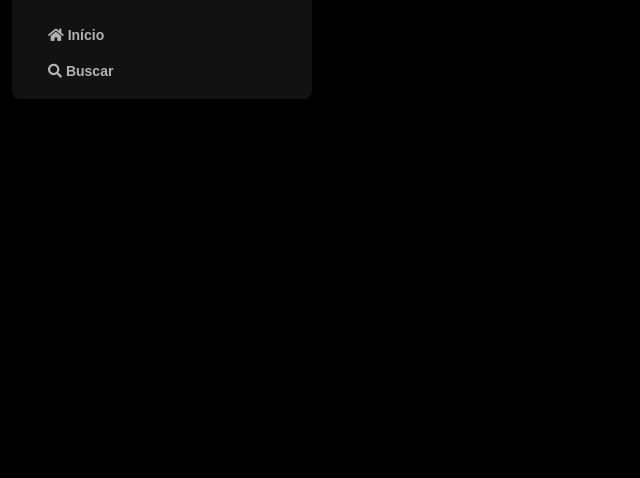
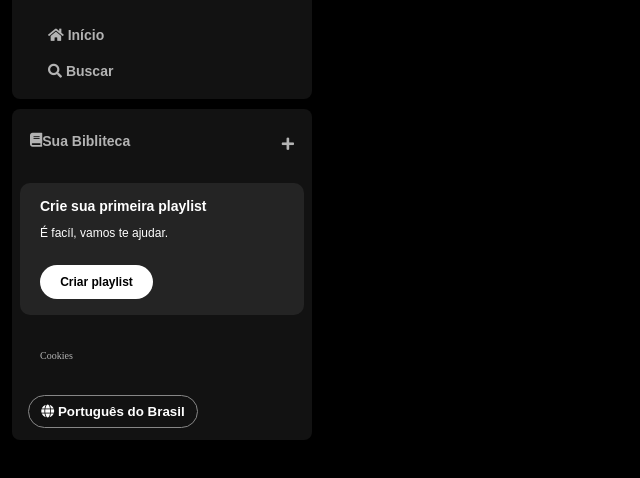
Before and after one commit to Vasconcelos-D/-immersion-Alura-HTML_CSS_JS, a plain HTML site: page index.html in a window 1280 px wide. Shown: the part 74-552 px from the top of the page, without its empty margins (0-640 px from the left). Drawn offline with Linux system fonts and the light colour scheme.

Commit message:
Segunda aula Imersão Alura, HTML, CSS, JS

```diff
--- a/index.html
+++ b/index.html
@@ -22,7 +22,6 @@
                     <img src="./assets/icons/logo-spotify.png" alt="Logo Spotify">
                 </a>
             </div>
-            <div>
             <ul>
                 <li>
                     <a href="#">
@@ -37,9 +36,40 @@
                     </a>
                 </li>
             </ul>
+        </nav>
+
+        <div class="library">
+            <div class="library__content">
+                <button class="library__button">
+                    <span class="fa fa-book"></span>
+
+                    <span>Sua Bibliteca</span>
+                </button>
+                <span class="fa fa-plus"></span>
             </div>
-        </nav>
+            <section class="section-playlist">
+                <div class="section-playlist__content">
+                    <span class="text title">Crie sua primeira playlist</span>
+                    <span class="text subtitle">É facíl, vamos te ajudar.</span>
+                    <button class="section-playlist__button">
+                        <span>Criar playlist</span>
+                    </button>
+            </section>
+            <div class="cookies">
+                <a href="">Cookies</a>
+            </div>
+
+            <div class="languages">
+                <button class="languages__button">
+                    <span class="fa fa-globe"></span>
+                    <span>Português do Brasil</span>
+                </button>
+            </div>
+        </div>
     </div>
 </body>
+<footer>
+
+</footer>
 
 </html>
--- a/styles.css
+++ b/styles.css
@@ -10,21 +10,29 @@ body {
     padding: 12px;
     width: 300px;
 }
+
 .sidebar__navigation {
     background-color: #121212;
     border-radius: 8px;
     padding: 16px 0 0 16px;
 }
+
 .sidebar__navigation .logo {
     background: #121212;
     display: flex;
     border-radius: 8px;
     padding: 16px 0 0 16px;
 }
+
+.sidebar__navigation .logo img {
+    width: 80px;
+}
+
 .sidebar nav ul {
     margin-top: 20px;
     padding: 0 20px 10px 20px ;
 }
+
 .sidebar ul li {
     padding: 10px 0;
 }
@@ -36,6 +44,127 @@ body {
     font-size: 14px;
     font-family: "DM Sans", sans-serif;
 }
-.logo img {
-    width: 80px;
+
+.library {
+    background-color: #121212;
+    border-radius: 8px;
+    display: flex;
+    justify-content: space-between;
+    flex-direction: column;
+    padding: 4px 8px;
+    color: #b3b3b3;
+    font-weight: 600;
+    font-size: 14px;
+    margin-top: 10px;
 }
+
+.library .library__content {
+    display: flex;
+    justify-content: space-between;
+}
+
+.library .library__button {
+    display: flex;
+    margin-right: 10px;
+    color: #b3b3b3;
+    background-color: transparent;
+    border: 0px;
+    font-size: 14px;
+    font-weight: 700;
+    font-family: "DM Sans", sans-serif;
+    text-align: center;
+    text-decoration: none;
+    text-transform: none;
+    padding: 20px 10px;
+}
+
+.libary .library__button .fa {
+    font-size: 20px;
+    font-weight: 300;
+    color: #b3b3b3;
+    margin-right: 10px;
+    padding-right: 8px;
+}
+
+.library .library__content .fa-plus {
+    margin: 24px 10px;
+}
+
+.section-playlist  {
+    display: flex;
+    align-items: flex-start;
+    justify-content: space-between;
+    gap: 20px;
+    background-color: #242424;
+    color: #b3b3b3;
+    font-weight: 300;
+    font-size: 14px;
+    margin: 8px 0px;
+    padding: 16px 20px;
+    border-radius: 10px;
+}
+
+.section-playlist .section-playlist__content {
+    display: flex;
+    flex-direction: column;
+}
+
+.section-playlist__content .text {
+    padding-bottom:  14px;
+    color: #fff;
+    font-family: "DM Sans", sans-serif;
+}
+
+.section-playlist__content .title {
+    font-weight: 700;
+}
+
+.section-playlist__content .subtitle {
+    font-weight: 500;
+    font-size: 12px;
+}
+
+.section-playlist__content .section-playlist__button {
+    display: flex;
+    justify-content: center;
+    background-color: #fff;
+    color: #000;
+    border-radius: 20px;
+    font-size: 12px;
+    font-weight: 700;
+    font-family: "DM Sans", sans-serif;
+    text-decoration: none;
+    text-transform: none;
+    padding: 10px;
+    margin-top: 12px;
+    border: 0px;
+    width: 113px;
+}
+
+.sidebar .cookies {
+    margin: 25px 20px;
+}
+
+.sidebar .cookies a {
+    color: #b3b3b3;
+    font-weight: 500;
+    font-size: 10px;
+    text-decoration: none;
+}
+
+.sidebar .cookies a:hover{
+    text-decoration: underline;
+}
+
+.languages .languages__button{
+    align-items: center;
+    background-color: transparent;
+    border: 1px solid #878787;
+    color: #fff;
+    font-weight: bold;
+    cursor: pointer;
+    width: 170px;
+    margin: 8px;
+    padding: 8px;
+    border-radius: 20px;
+}
```
Lines whose indentation alone changed are shown as unchanged.
